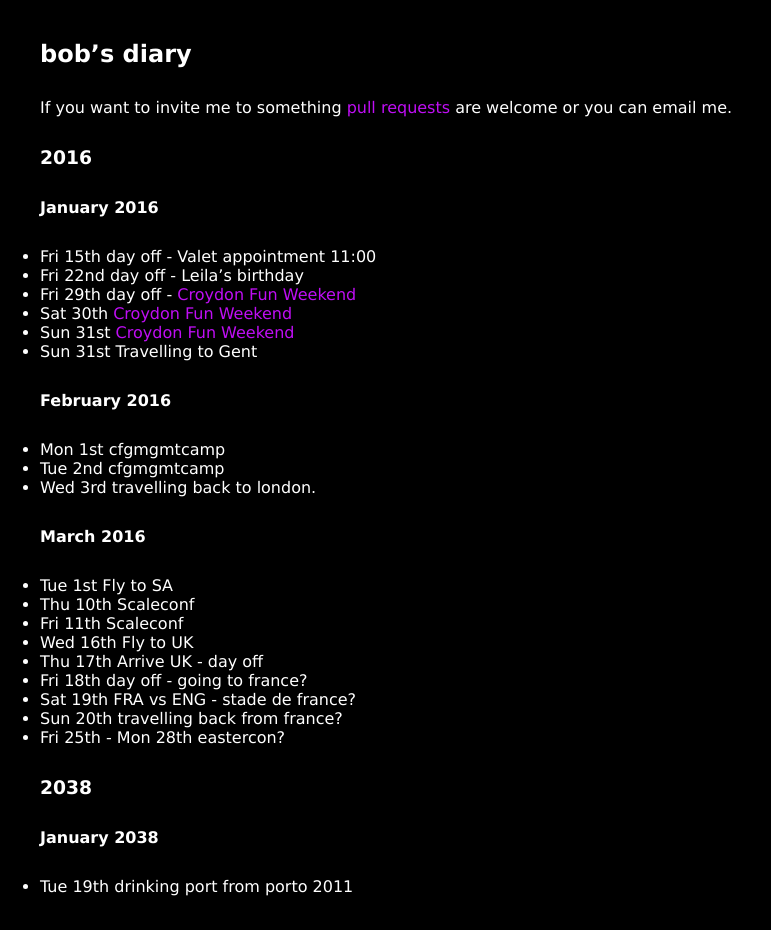
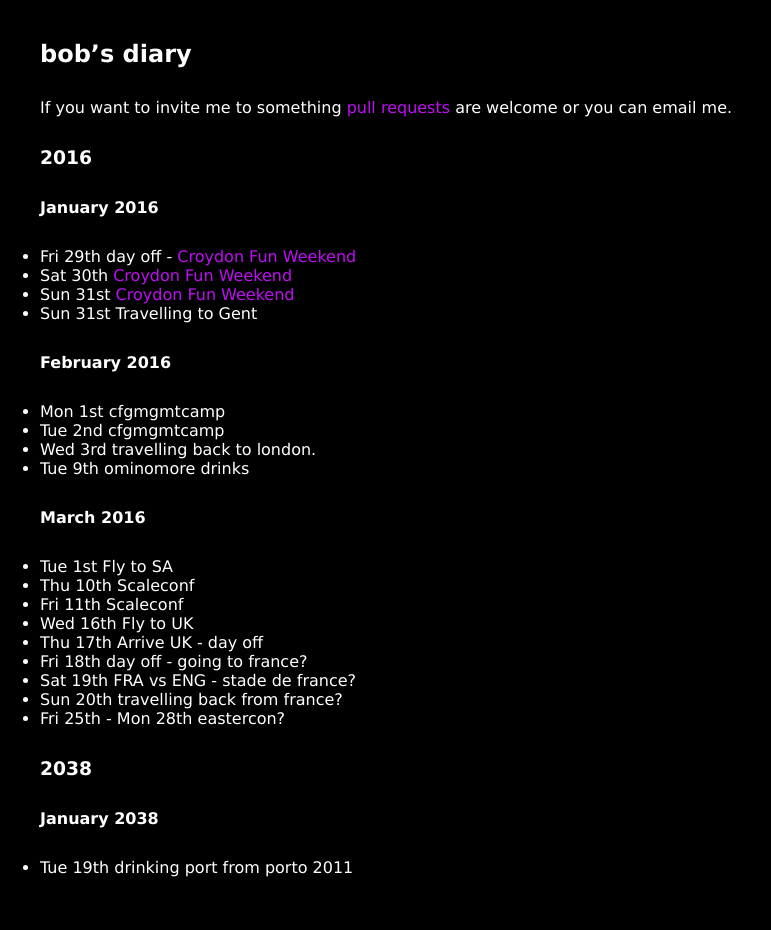
Before and after one commit to rjw1/randomness.org.uk, a Jekyll site: the page built from diary/index.md, in a window 1280 px wide. Shown: the whole page, without its empty margins (0-771 px from the left). Built offline with Jekyll 4.4.1, drawn with Linux system fonts in a browser that asks for light colours; Markdown is read by kramdown in place of the engine named in the settings.

Commit message:
ominomore drinks
and stuff happened in janauary

```diff
--- a/diary/index.md
+++ b/diary/index.md
@@ -11,8 +11,6 @@ are welcome or you can email me.
 
 #### January 2016 ####
 
-* Fri 15th day off - Valet appointment 11:00
-* Fri 22nd day off - Leila's birthday
 * Fri 29th day off - [Croydon Fun Weekend](http://www.earth.li/~kake/croydon/croydon-fun-weekend-2016.html)
 * Sat 30th [Croydon Fun Weekend](http://www.earth.li/~kake/croydon/croydon-fun-weekend-2016.html)
 * Sun 31st [Croydon Fun Weekend](http://www.earth.li/~kake/croydon/croydon-fun-weekend-2016.html)
@@ -23,6 +21,7 @@ are welcome or you can email me.
 * Mon 1st cfgmgmtcamp
 * Tue 2nd cfgmgmtcamp
 * Wed 3rd travelling back to london.
+* Tue 9th ominomore drinks
 
 #### March 2016 ####
 
```
